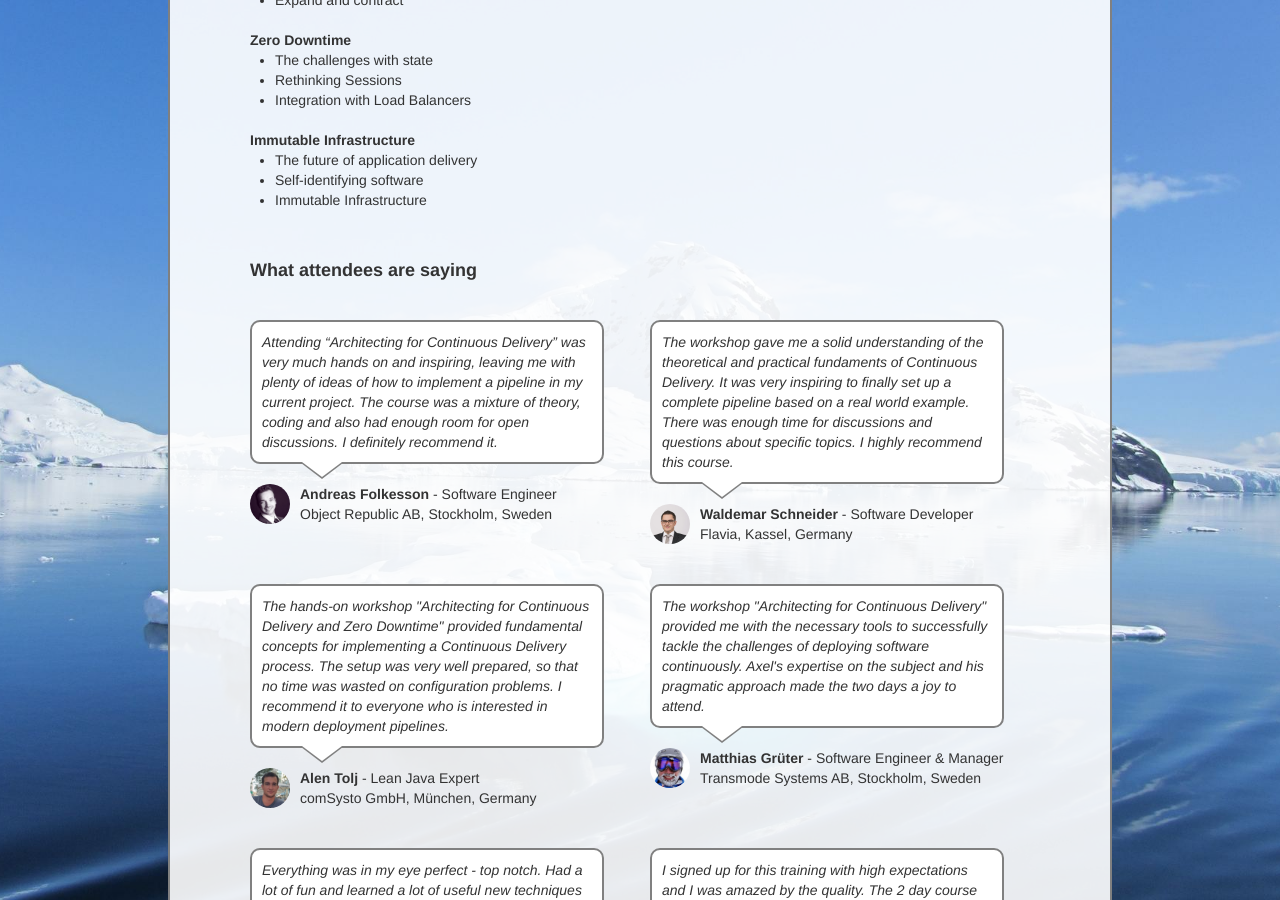
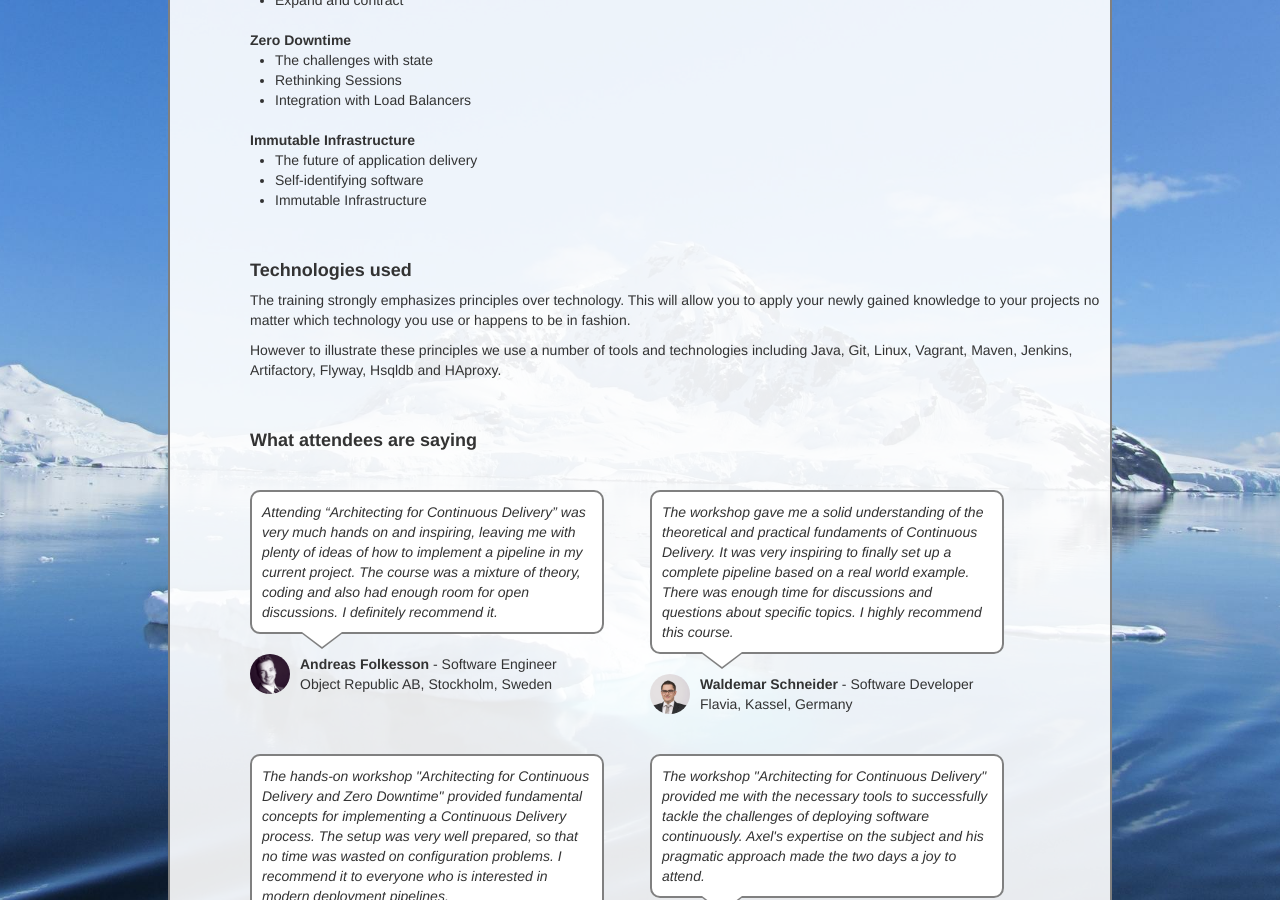
Before and after one commit to axelfontaine/axelfontaine.com, a Jekyll site: the page built from training/continuousdelivery.html, in a window 1280 px wide and 900 px high, scrolled down 1746 px. Built offline with Jekyll 4.4.1, drawn with Linux system fonts in a browser that asks for light colours.

Commit message:
Added technologies section

```diff
--- a/training/continuousdelivery.html
+++ b/training/continuousdelivery.html
@@ -161,7 +161,18 @@ category: Training
         </div>
         <div class="span1"></div>
     </div>
-    <div id="testimonials" class="row">
+    <div class="row">
+        <div class="span1"></div>
+        <div class="span11">
+            <p class="training-section-head">Technologies used</p>
+
+            <p>The training strongly emphasizes principles over technology. This will allow you to apply your newly gained knowledge
+            to your projects no matter which technology you use or happens to be in fashion.</p>
+            <p>However to illustrate these principles we use a number of tools and technologies including Java, Git, Linux, Vagrant,
+            Maven, Jenkins, Artifactory, Flyway, Hsqldb and HAproxy.</p>
+        </div>
+    </div>
+   <div id="testimonials" class="row">
         <div class="span1"></div>
         <div class="span11">
             <p class="training-section-head">What attendees are saying</p>
```
